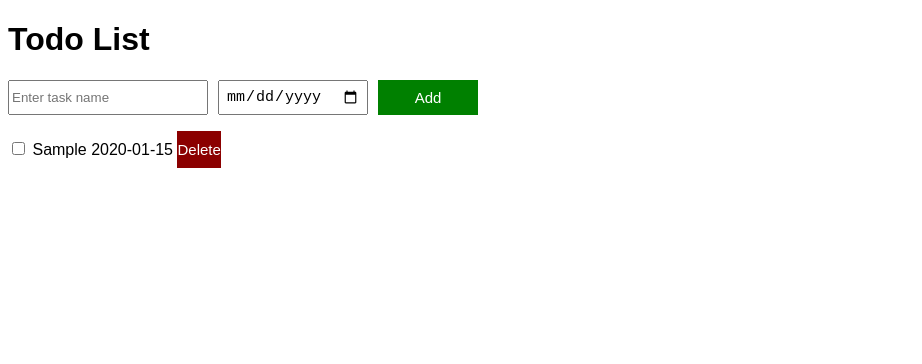
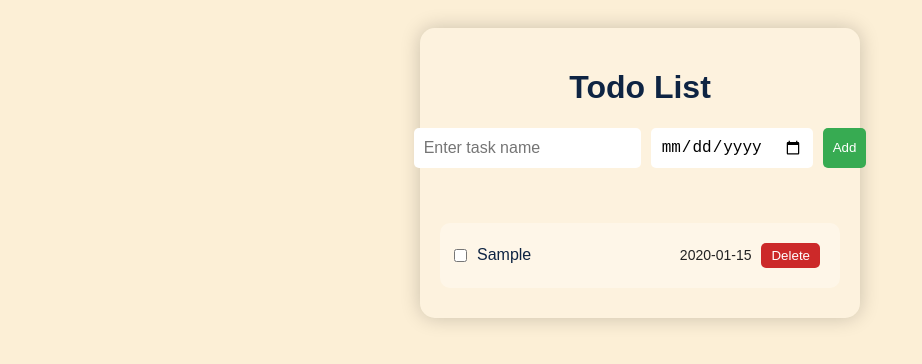
Before and after one commit to dxn-forlearning-xd/legacy-exercises, a plain HTML site: page 09-todo list/index.html in a window 1280 px wide. Both pictures are taken after typing "Sample", "2020-01-15" into the empty fields and a click on the button "Add". Shown: the whole page, without its empty margins (0-922 px from the left). Drawn offline with Linux system fonts and the light colour scheme.

Commit message:
Update style.css

```diff
--- a/09-todo list/style.css
+++ b/09-todo list/style.css
@@ -1,40 +1,99 @@
 body {
-  font-family: Arial, Helvetica, sans-serif;
+  font-family: 'Arial', sans-serif;
+  background: rgb(252, 239, 214);
+  text-align: center;
+  color: rgb(14, 36, 67);
+  padding: 20px;
 }
 
-.todo-grid,
-.todo-input-grid {
-  display: grid;
-  grid-template-columns: 200px 150px 100px;
-  column-gap: 10px;
-  row-gap: 10px;
-  align-items: center;
+.container {
+  max-width: 400px;
+  margin: 0 auto;
+  background: rgba(255, 255, 255, 0.2);
+  padding: 20px;
+  border-radius: 15px;
+  box-shadow: 0 0 20px rgba(0, 0, 0, 0.2);
 }
 
 .todo-input-grid {
-  margin-bottom: 10px;
-  align-items: stretch;
+  display: flex;
+  gap: 10px;
+  justify-content: center;
+  margin-bottom: 15px;
 }
 
-.name.input,
-.due-date-input {
-  font-size: 15px;
-  padding: 6px;
-}
-
-.add-todo-button,
-.delete-todo-button {
-  color: white;
+input {
+  padding: 10px;
+  border-radius: 5px;
   border: none;
-  font-size: 15px;
-  cursor: pointer;
+  font-size: 16px;
 }
 
 .add-todo-button {
-  background-color: green;
+  background: #37ab52;
+  color: white;
+  border: none;
+  padding: 10px;
+  border-radius: 5px;
+  cursor: pointer;
+  transition: 0.3s;
+}
+
+.add-todo-button:hover {
+  background: #218838;
+}
+
+.error-message {
+  color: rgb(220, 25, 25);
+  font-size: 14px;
+  height: 20px;
+}
+
+.todo-list {
+  margin-top: 20px;
+}
+
+.todo-item {
+  display: flex;
+  align-items: center;
+  justify-content: space-between;
+  background: rgba(255, 255, 255, 0.3);
+  padding: 10px;
+  border-radius: 10px;
+  margin-bottom: 10px;
+  transition: 0.3s;
+}
+
+.todo-item.completed {
+  text-decoration: line-through;
+  opacity: 0.6;
+}
+
+.todo-name {
+  flex: 1;
+  text-align: left;
+}
+
+.todo-date {
+  font-size: 14px;
+  color: #222;
 }
 
 .delete-todo-button {
-  background-color: darkred;
-  padding: 10px 0 10px 0;
+  background: rgb(204, 41, 41);
+  color: white;
+  border: none;
+  margin: 10px;
+  padding: 5px 10px;
+  border-radius: 5px;
+  cursor: pointer;
+  transition: 0.3s;
 }
+
+.delete-todo-button:hover {
+  background: rgb(182, 11, 11);
+}
+
+.toggle-checkbox {
+  margin-right: 10px;
+}
```
